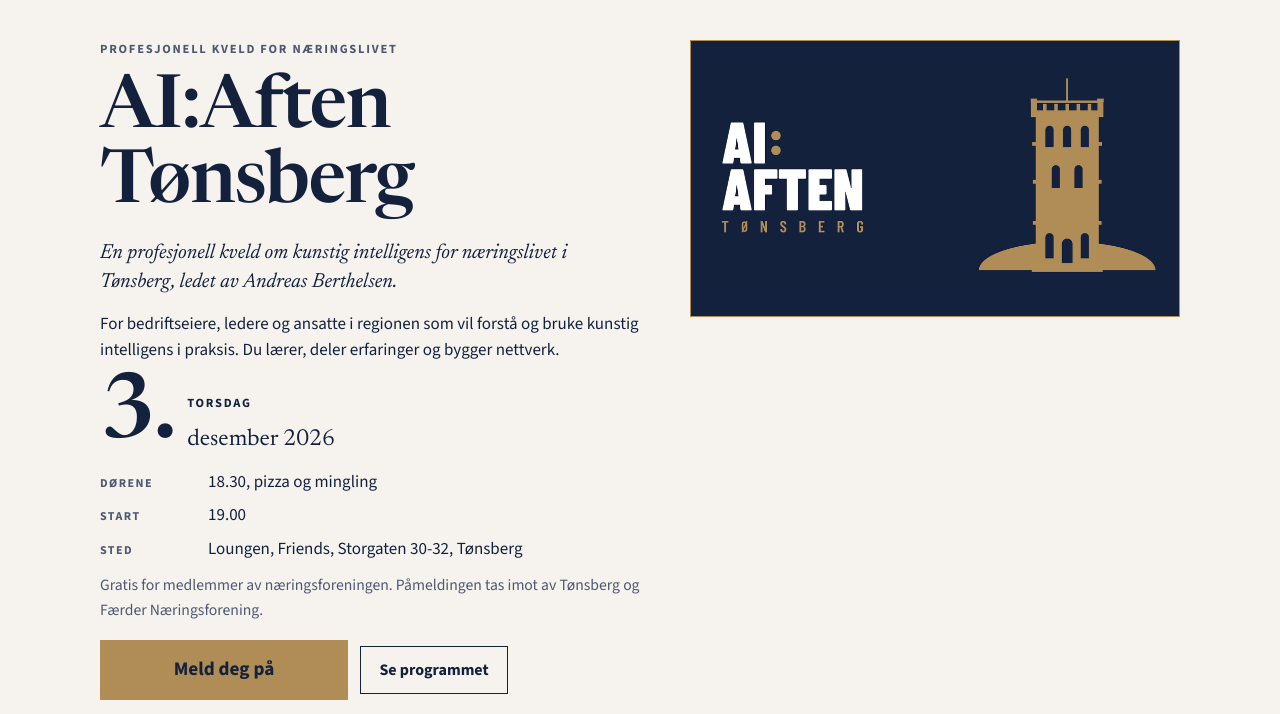
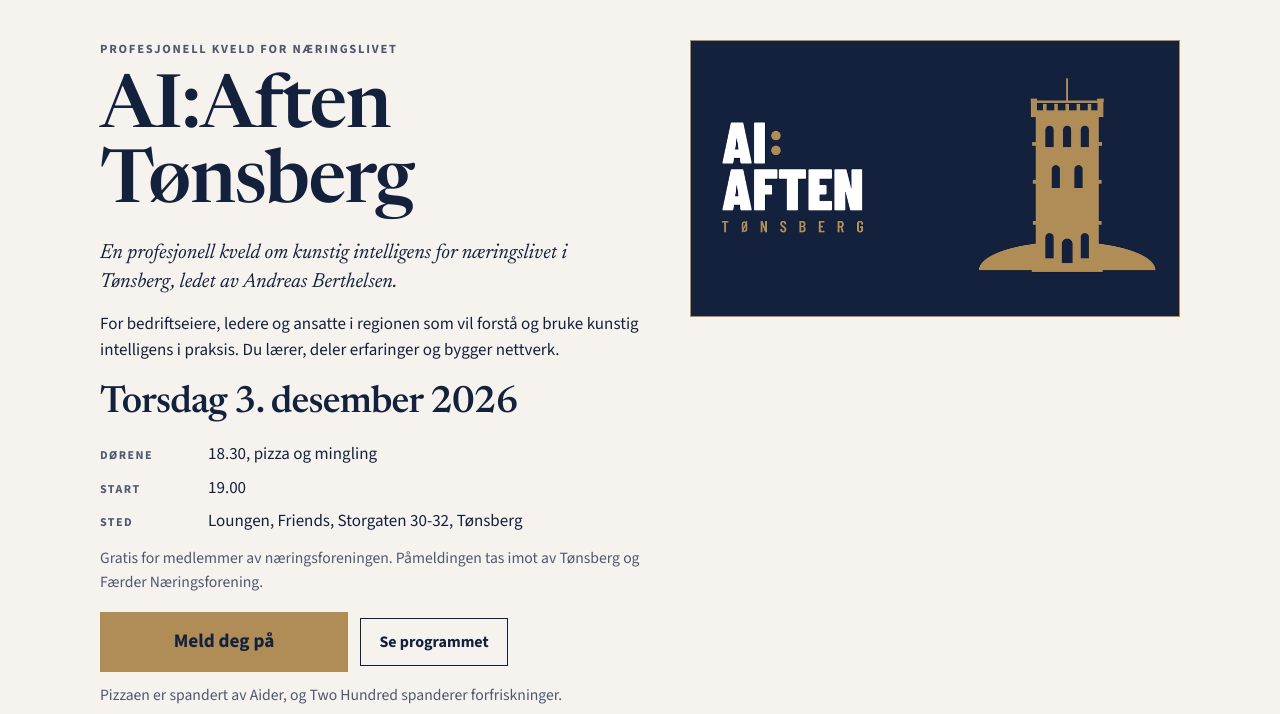
Before and after one commit to TechAndy/aiaften-site, a plain HTML site: page index.html in a window 1280 px wide. Shown: the part 79-793 px from the top of the page. Drawn offline with Linux system fonts and the light colour scheme.

Commit message:
Vis datoen som Torsdag 3. desember 2026
Ukedagen står først, deretter dag og måned, i én synlig tekst uten skjult kopi.

Co-authored-by: TechAndy <TechAndy@users.noreply.github.com>

```diff
--- a/index.html
+++ b/index.html
@@ -193,12 +193,8 @@
         <h1>AI:Aften <span class="place">Tønsberg</span></h1>
         <p class="lead">En profesjonell kveld om kunstig intelligens for næringslivet i Tønsberg, ledet av Andreas Berthelsen.</p>
         <p class="audience">For bedriftseiere, ledere og ansatte i regionen som vil forstå og bruke kunstig intelligens i praksis. Du lærer, deler erfaringer og bygger nettverk.</p>
-        <!-- DATO: én synlig dato. Rekkefølge i koden er ukedag, dag, måned, så teksten leses riktig. Bytt også tittel, beskrivelse, praktisk og JSON-LD. -->
-        <time class="when" datetime="2026-12-03">
-          <span class="when-weekday">Torsdag</span>
-          <span class="when-day">3.</span>
-          <span class="when-month">desember 2026</span>
-        </time>
+        <!-- DATO: én synlig tekst, ukedag først: Torsdag 3. desember 2026. Ingen ekstra skjult dato. Bytt også tittel, beskrivelse, praktisk og JSON-LD. -->
+        <time class="when" datetime="2026-12-03">Torsdag 3. desember 2026</time>
         <ul class="quick">
           <li><span>Dørene</span> 18.30, pizza og mingling</li>
           <li><span>Start</span> 19.00</li>
--- a/styles.css
+++ b/styles.css
@@ -295,44 +295,15 @@ h1 .place {
 }
 
 .when {
-  display: grid;
-  grid-template-columns: auto auto;
-  grid-template-areas:
-    "day weekday"
-    "day month";
-  column-gap: 0.85rem;
-  row-gap: 0.1rem;
-  justify-content: start;
-  align-items: end;
-  width: max-content;
+  display: block;
+  margin: 1.15rem 0 0;
   max-width: 100%;
-  margin: 1.1rem 0 0;
   color: var(--navy);
-}
-
-.when-day {
-  grid-area: day;
   font-family: var(--serif);
   font-weight: 560;
-  font-size: clamp(4.2rem, 14vw, 5.6rem);
-  line-height: 0.8;
-  letter-spacing: -0.03em;
-}
-
-.when-weekday {
-  grid-area: weekday;
-  align-self: end;
-  font-size: 0.78rem;
-  font-weight: 700;
-  letter-spacing: 0.14em;
-  text-transform: uppercase;
-}
-
-.when-month {
-  grid-area: month;
-  font-family: var(--serif);
-  font-size: 1.45rem;
-  line-height: 1.1;
+  font-size: clamp(1.7rem, 4.6vw, 2.35rem);
+  line-height: 1.15;
+  letter-spacing: -0.02em;
 }
 
 .quick {
```
Also changed, not shown: 1 other file.
